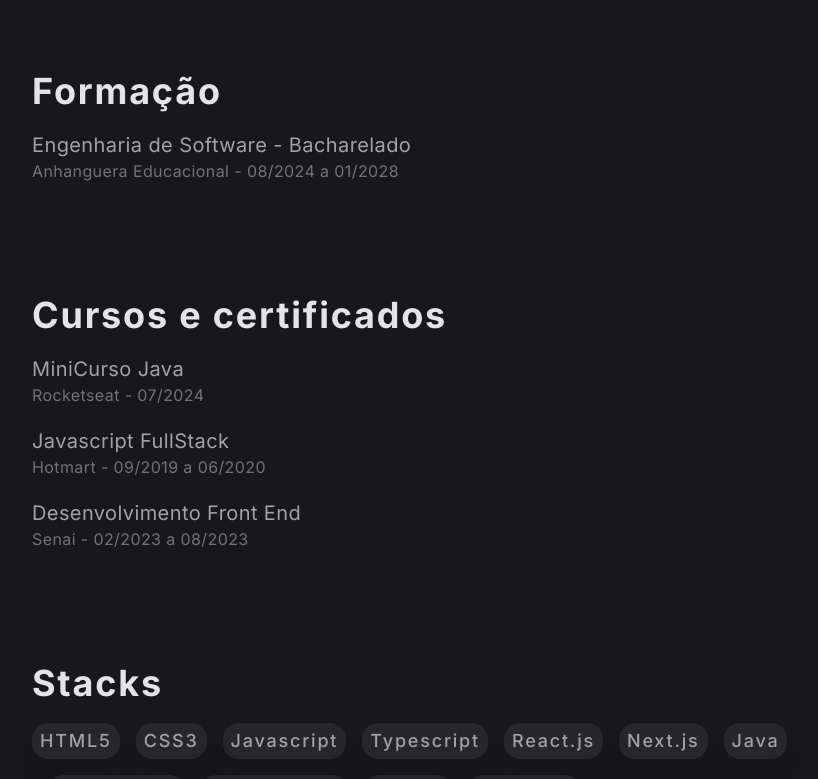
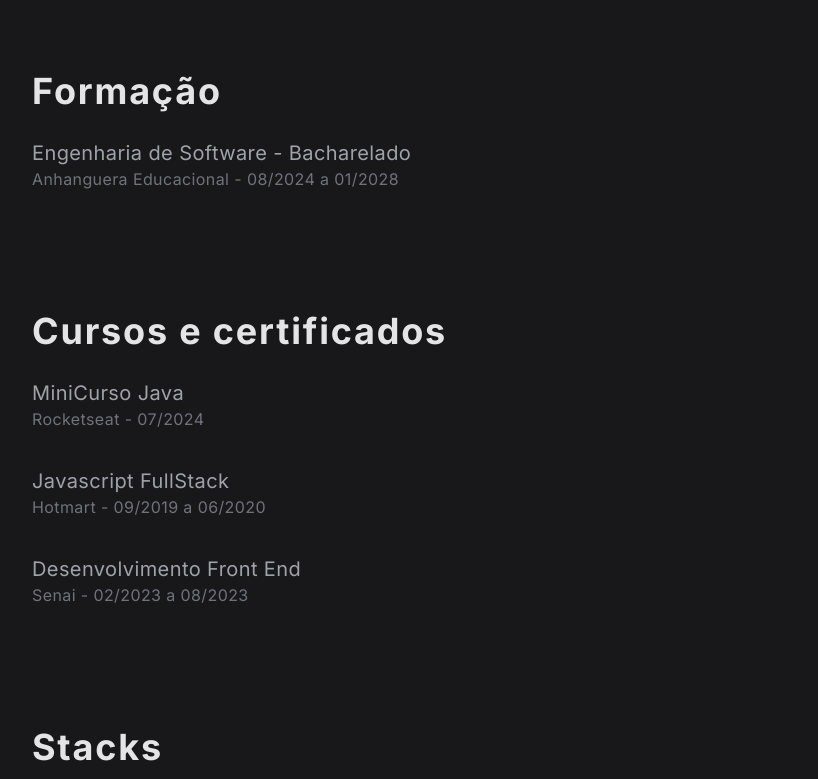
Before and after one commit to PabloJesusdaSilva/portfolio, a Next.js app: page /about-me in a window 1280 px wide. Shown: the part 520-1299 px from the top of the page, without its empty margins (224-1042 px from the left). Built offline with nearby package versions, Linux system fonts and the light colour scheme.

Commit message:
fix: fixing styles errors

```diff
--- a/src/app/about-me/page.tsx
+++ b/src/app/about-me/page.tsx
@@ -35,7 +35,7 @@ const AboutMePage = () => {
                   Formação
                </h1>
 
-               <div className='flex flex-col mt-5 text-zinc-400 tracking-wide'>
+               <div className='-ml-2 flex flex-col mt-5 p-2 text-zinc-400 tracking-wide transition-all duration-300 hover:bg-zinc-800 rounded-xl'>
                   <span className='text-xl'>Engenharia de Software - Bacharelado</span>
                   <span className='text-zinc-500'>Anhanguera Educacional - 08/2024 a 01/2028</span>
                </div>
@@ -48,21 +48,21 @@ const AboutMePage = () => {
                   Cursos e certificados
                </h1>
                <div className='flex flex-col mt-5 text-zinc-400 tracking-wide space-y-5'>
-                  <article className='flex flex-col'>
+                  <article className='-ml-2 p-2 transition-all duration-300 flex flex-col hover:bg-zinc-800 rounded-xl'>
                      <span className='text-xl'>MiniCurso Java</span>
                      <span className='text-zinc-500'>
                         Rocketseat - 07/2024
                      </span>
                   </article>
 
-                  <article className='flex flex-col'>
+                  <article className='-ml-2 p-2 transition-all duration-300 flex flex-col hover:bg-zinc-800 rounded-xl'>
                      <span className='text-xl'>Javascript FullStack</span>
                      <span className='text-zinc-500'>
                         Hotmart - 09/2019 a 06/2020
                      </span>
                   </article>
 
-                  <article className='flex flex-col'>
+                  <article className='-ml-2 p-2 transition-all duration-300 flex flex-col hover:bg-zinc-800 rounded-xl'>
                      <span className='text-xl'>Desenvolvimento Front End</span>
                      <span className='text-zinc-500'>
                         Senai - 02/2023 a 08/2023
@@ -83,7 +83,7 @@ const AboutMePage = () => {
                         return (
                            <span
                               key={item}
-                              className='transition-all duration-500 bg-zinc-800 text-zinc-400 px-2 py-1 rounded-2xl shadow-xl mb-4 hover:scale-105 hover:bg-purple-800 hover:text-zinc-200 font-medium'
+                              className='transition-all duration-500 bg-zinc-800 text-zinc-400 px-2 py-1 rounded-2xl shadow-lg shadow-stone-900 mb-4 hover:scale-105 hover:bg-zinc-700 hover:text-zinc-200 font-medium'
                            >
                               {item}
                            </span>
--- a/src/app/components/InitialPresentation.tsx
+++ b/src/app/components/InitialPresentation.tsx
@@ -1,8 +1,6 @@
-import { ChevronRightIcon } from 'lucide-react';
-
 export default function BriefDescription () {
    return (
-      <div className='flex flex-col w-full h-screen justify-center items-center'>
+      <div className=' flex justify-center items-center w-full h-[500px]'>
          <div>
             <h1 className='tracking-wider text-transparent bg-clip-text bg-gradient-to-r from-pink-300 via-purple-300 to-indigo-400 text-6xl font-bold'>
                Pablo Jesus
@@ -12,10 +10,10 @@ export default function BriefDescription () {
                FullStack Developer
             </h2>
 
-          <p className='text-zinc-400 text-base'>
+            <p className='text-zinc-400 text-base'>
                Java | SpringBoot | PostgresSQL | Next.js | TailwindCSS
             </p>
-            </div>
+         </div>
       </div>
    )
 }
```
Also changed, not shown: src/app/layout.tsx (indentation only).
